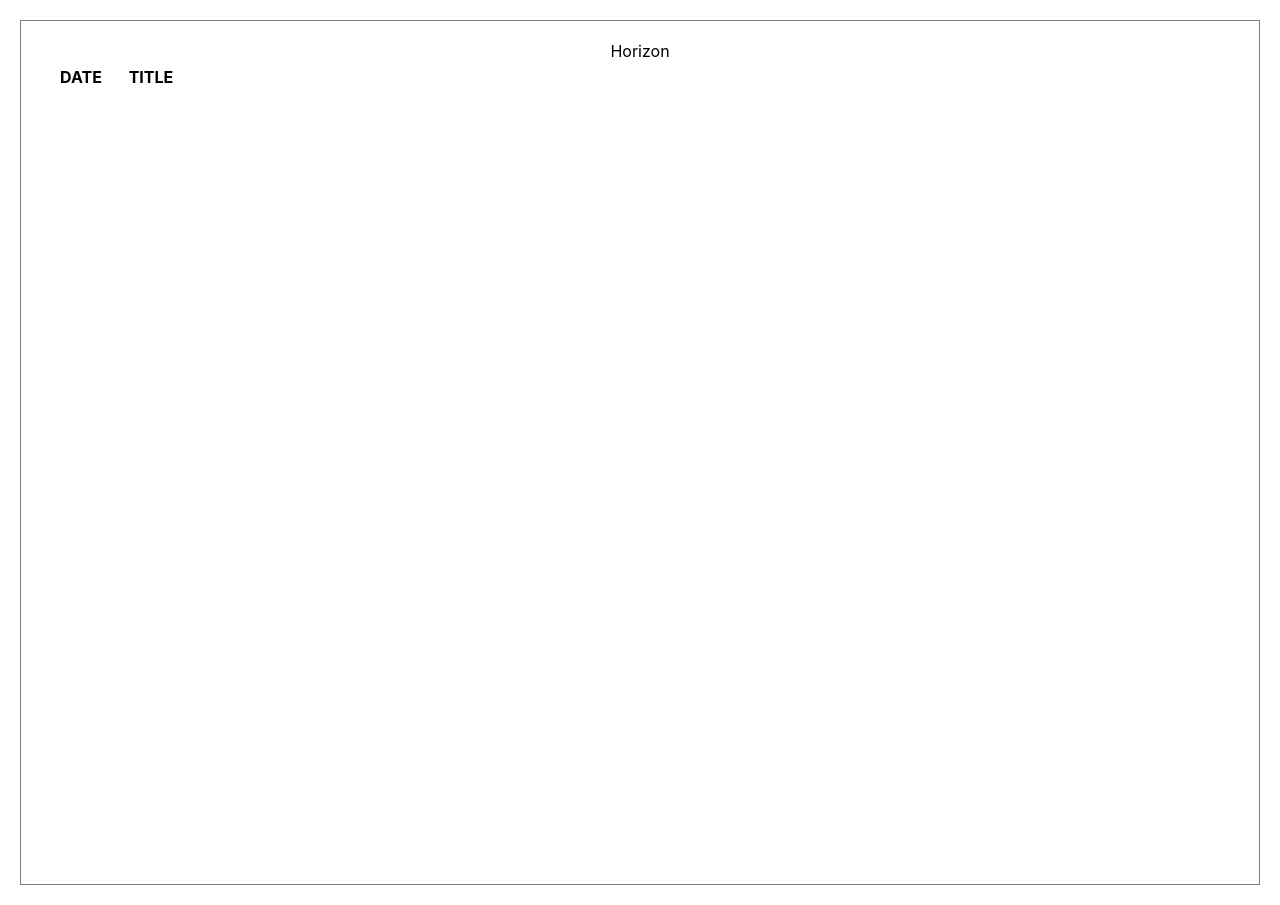
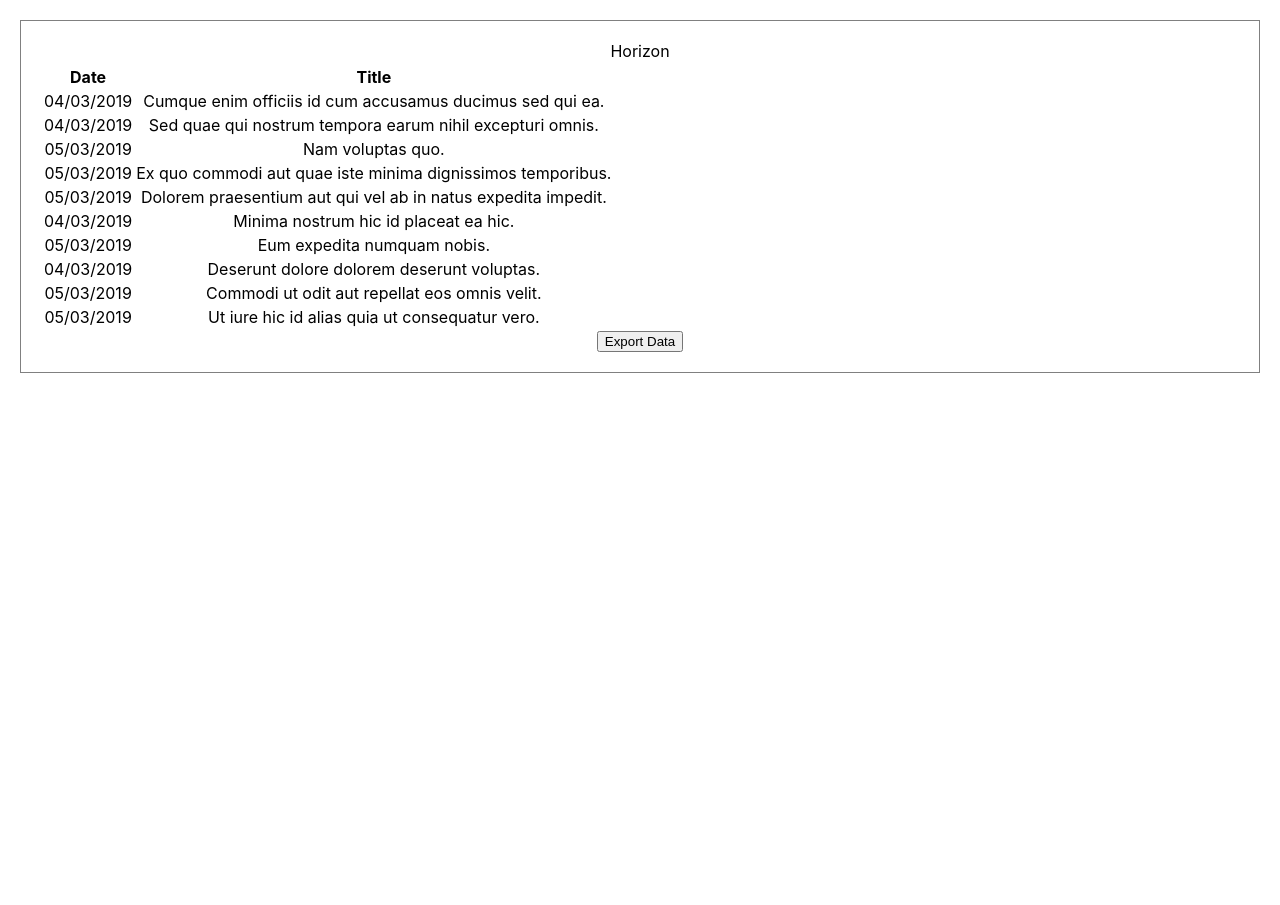
Before and after one commit to oreillyross/Horizon-client, a React (Create React App) app in the folder horizon-client/: page / in a window 1280 px wide. After the commit the page ends 800 px from the top, so only its background shows below. Built offline with nearby package versions, Linux system fonts and the light colour scheme.

Commit message:
introduced xlsx to get a quick epoxrt of table data for xls

```diff
--- a/horizon-client/src/App.tsx
+++ b/horizon-client/src/App.tsx
@@ -2,14 +2,14 @@ import React, { Component } from 'react';
 import logo from './logo.svg';
 import './App.css';
 import Header from './components/Header'
-import Articles from './components/Articles'
+import ExportTable from './components/ExportTable'
 
 class App extends Component {
   render() {
     return (
    <div className='App'>
      <Header />
-     <Articles />
+     <ExportTable />
   </div>
 
     );
--- a/horizon-client/src/components/Articles.tsx
+++ b/horizon-client/src/components/Articles.tsx
@@ -1,46 +1,42 @@
 import React from 'react'
-import {Table, Column} from 'react-virtualized'
+import {Table, Column, CellMeasurerCache} from 'react-virtualized'
 import { list } from '../data/articles'
 
-console.table(list)
-
-function rowRenderer ({
-  key,         // Unique key within array of rows
-  index,       // Index of row within collection
-  isScrolling, // The List is currently being scrolled
-  isVisible,   // This row is visible within the List (eg it is not an overscanned row)
-  style        // Style object to be applied to row (to position it)
-}) {
-  return (
-    <div
-      key={key}
-      style={{border: '1px solid black', textAlign: 'left', padding: '1px'}}
-    >
-      {list[index]}
-    </div>
-  )
-}
-
+const cache = new CellMeasurerCache({
+  defaultWidth: 100,
+  minWidth: 75,
+  fixedHeight: true
+});
 
 const Articles = () => (
   <div>
   <Table
     headerHeight={30}
     height={800}
-    width={500} //TODO add functions to calculate the correct height and widths
+    width={2500} //TODO add functions to calculate the correct height and widths
     rowCount={list.length}
     rowHeight={20}
-    rowGetter={(idx)=> {return "Some data"}}
+    rowGetter={({index}) => {return list[index]}}
   >
     <Column
       dataKey="date"
-      width={60}
+      width={160}
       label="Date"
     />
     <Column
       dataKey="title"
-      width={60}
+      width={800}
       label="Title"
+    />
+    <Column
+      dataKey="description"
+      width={800}
+      label="Description"
+    />
+    <Column
+      dataKey="hyperlink"
+      width={300}
+      label="Hyperlink"
     />
   </Table>
 
--- /dev/null
+++ b/horizon-client/src/components/ExportTable.tsx
@@ -0,0 +1,40 @@
+import React from 'react'
+import { list } from '../data/articles'
+import XLSX from 'xlsx'
+
+
+
+
+const writeTheFile = () => {
+  let table = document.querySelector('#article_table')
+  console.log(table)
+  let wb = XLSX.utils.table_to_book(table)
+  XLSX.writeFile(wb, 'articles.xlsx')
+
+}
+
+const ExportTable = () => (
+  <div>
+    <table id='article_table'>
+    <tbody>
+    <tr>
+      <th>Date</th>
+      <th>Title</th>
+    </tr>
+
+    {list.map(article => (
+      <tr key={article.title}>
+        <td> {article.date}</td>
+        <td> {article.title}</td>
+      </tr>
+    )) }
+    </tbody>
+    </table>
+  <div>
+  <button onClick={writeTheFile}>Export Data</button>
+  </div>
+  </div>
+
+);
+
+export default ExportTable
--- a/horizon-client/src/data/articles.tsx
+++ b/horizon-client/src/data/articles.tsx
@@ -11,10 +11,10 @@ interface Article {
 function articles(times: number) {
     let list: Article[] = []
     for (let i = 0; i < times; i++) {
-        let date = moment(faker.date.recent()).format('DD/MM/YYYY')
-        let title = faker.lorem.sentence()
-        let description = faker.lorem.sentences()
-        let hyperlink = faker.internet.url()
+        let date = moment(faker.date.recent()).format('DD/MM/YYYY') + '\t'
+        let title = faker.lorem.sentence() + '\t'
+        let description = faker.lorem.sentences() + '\t'
+        let hyperlink = faker.internet.url() + '\t'
         let article = {date, title, description, hyperlink}
         list.push(article)
     }
```
Also changed, not shown: horizon-client/package.json (+10 -4 lines), horizon-client/src/logo.svg (deleted), 1 other file (tests, documents, lock files or other folders).
